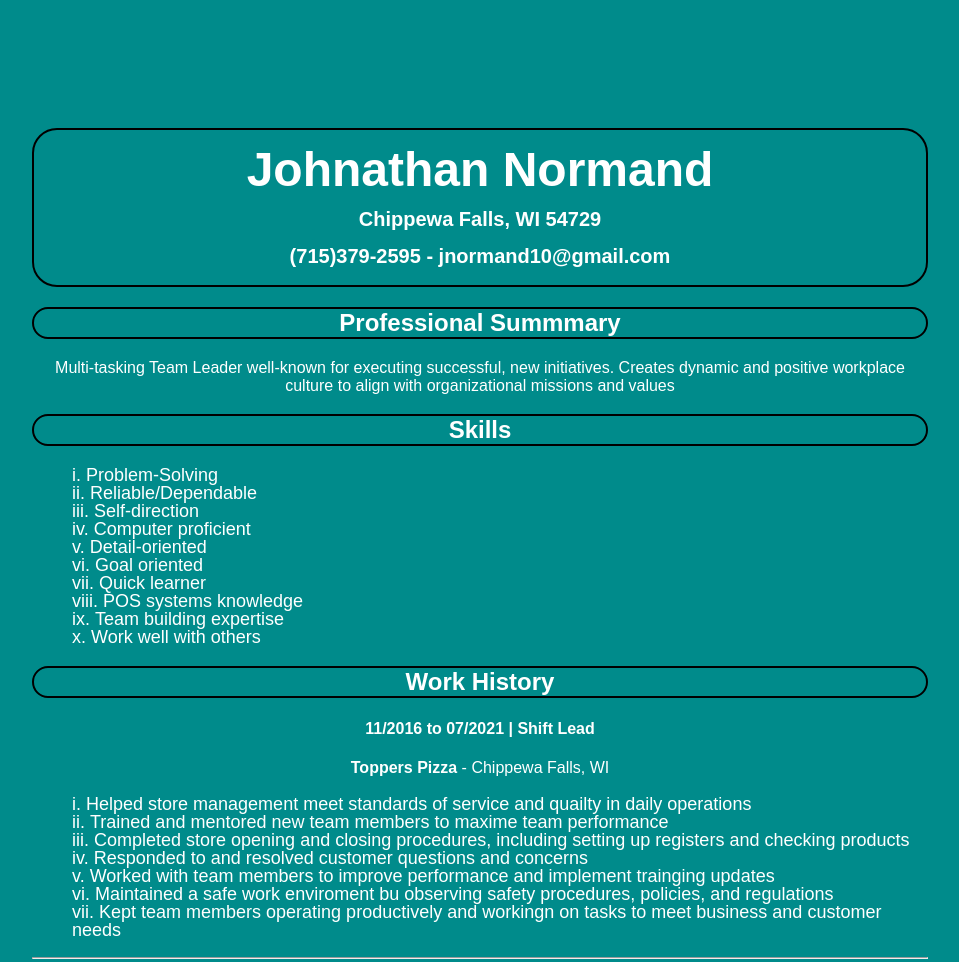
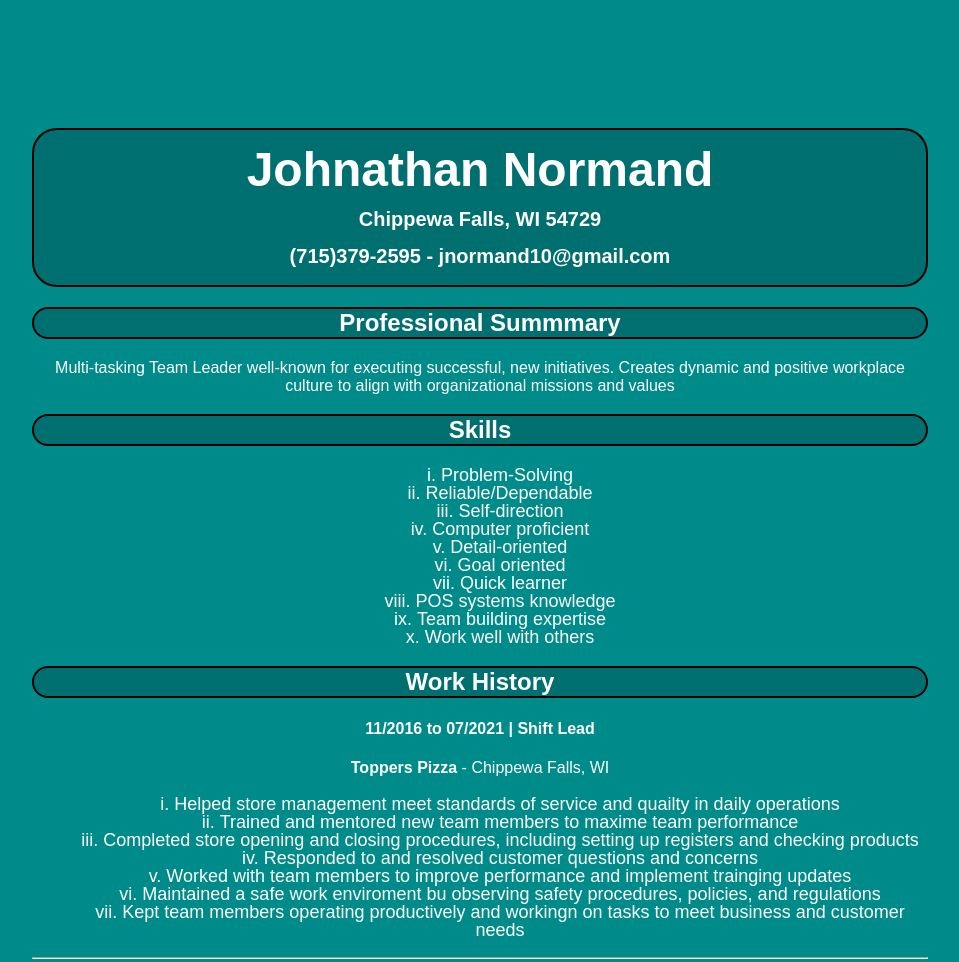
Before and after one commit to johnnormand10/prime.resume.application, a plain HTML site: page index.html in a window 1280 px wide. Shown: the top 962 px of the page, without its empty margins (160-1119 px from the left). Drawn offline with Linux system fonts and the light colour scheme.

Commit message:
Update style.css

```diff
--- a/style.css
+++ b/style.css
@@ -1,7 +1,8 @@
+
 body {
   background-color: DarkCyan;
   border-radius: 25px;
-  margin: 10% 15%;
+  margin: 10% 15%
 }
 
 .header {
@@ -12,11 +13,13 @@ body {
   border-radius: 25px;
   border: 2px solid black;
   line-height: 70%;
+  background-color: rgba(0,0,0, 0.2)
 }
 
 h2{
   border-radius: 25px;
   border: 2px solid black;
+  background-color: rgba(0,0,0, 0.2)
 }
 
 h3 {
@@ -26,7 +29,9 @@ h3 {
 h2, h3, h4 {
   text-align: center;
 }
-
+li{
+  text-align:center
+}
 p, li, h2, h4{
   color: white;
   font-family: Arial, Helvetica, sans-seif;
```
